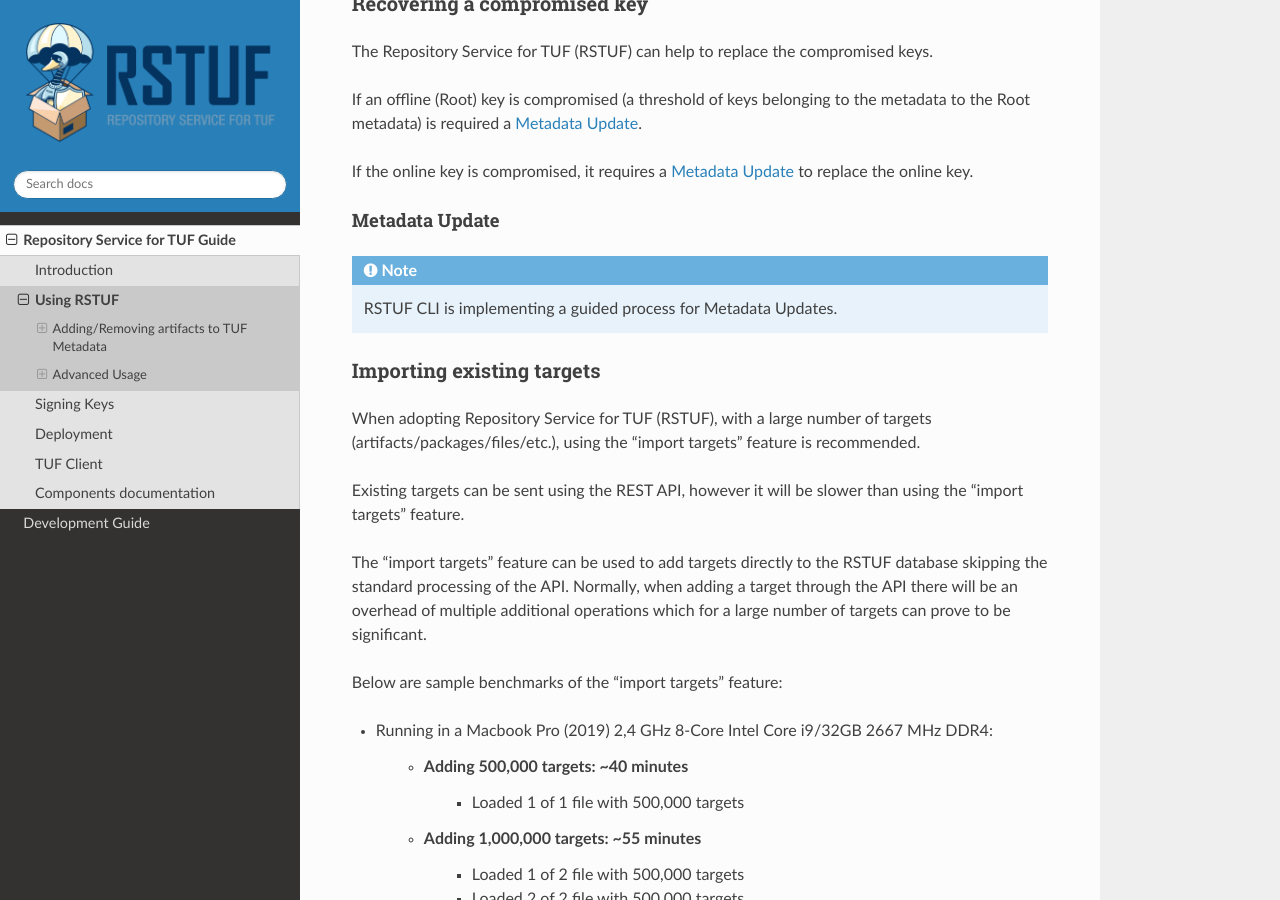
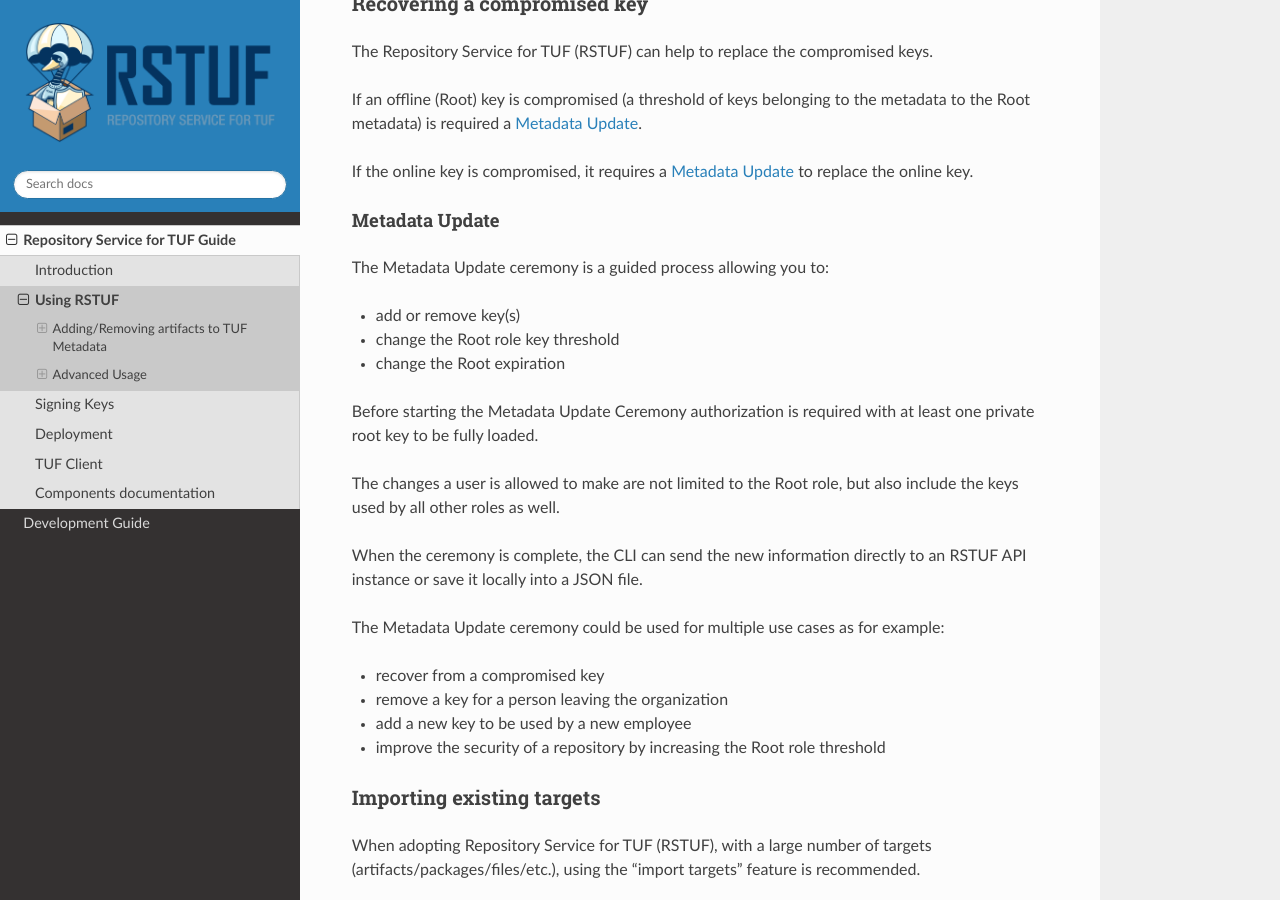
Before and after one commit to repository-service-tuf/repository-service-tuf, a Sphinx documentation site: the page built from docs/source/guide/general/usage.rst, in a window 1280 px wide and 900 px high, scrolled down 4080 px. Built offline with Sphinx 7.4.7 and the Read the Docs theme 2.0.0, drawn with Linux system fonts in a browser that asks for light colours.

Commit message:
Add usage doc for metadata update (#416)
* Add usage doc for metadata update

Signed-off-by: Martin Vrachev <mvrachev@vmware.com>

* Address feedback

Signed-off-by: Martin Vrachev <mvrachev@vmware.com>

---------

Signed-off-by: Martin Vrachev <mvrachev@vmware.com>

```diff
--- a/docs/source/guide/general/usage.rst
+++ b/docs/source/guide/general/usage.rst
@@ -260,7 +260,29 @@ key.
 Metadata Update
 ---------------
 
-.. note:: RSTUF CLI is implementing a guided process for Metadata Updates.
+The Metadata Update ceremony is a guided process allowing you to:
+
+- add or remove key(s)
+- change the Root role key threshold
+- change the Root expiration
+
+Before starting the Metadata Update Ceremony authorization is required with
+at least one private root key to be fully loaded.
+
+The changes a user is allowed to make are not limited to the Root role, but
+also include the keys used by all other roles as well.
+
+When the ceremony is complete, the CLI can send the new information
+directly to an RSTUF API instance or save it locally into a JSON file.
+
+The Metadata Update ceremony could be used for multiple use cases as for
+example:
+
+- recover from a compromised key
+- remove a key for a person leaving the organization
+- add a new key to be used by a new employee
+- improve the security of a repository by increasing the Root role threshold
+
 
 Importing existing targets
 ==========================
```
